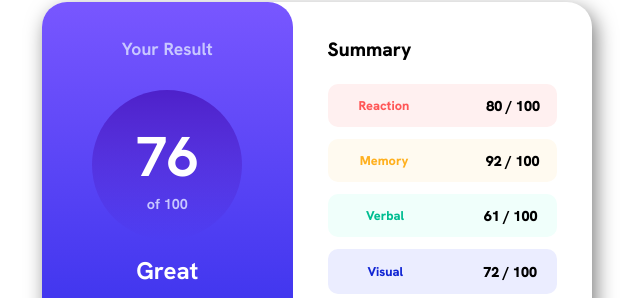
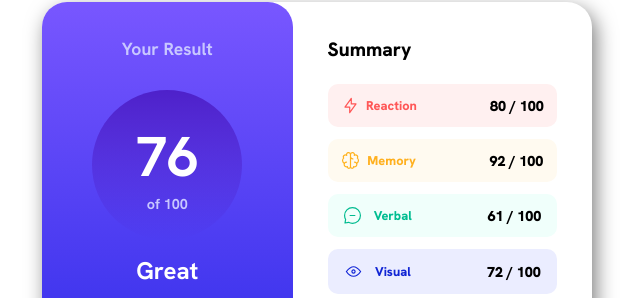
Before and after one commit to Spectrenard/results-summary-component-main, a plain HTML site: page index.html in a window 1280 px wide. Shown: the part 98-396 px from the top of the page, without its empty margins (323-963 px from the left). Drawn offline with Linux system fonts and the light colour scheme.

Commit message:
Update index.html

```diff
--- a/index.html
+++ b/index.html
@@ -45,25 +45,25 @@
       <div class="right-part">
         <h1>Summary</h1>
         <div class="result" id="r-1">
-          <img src="./assets/images/icon-reaction.svg" alt="" />
+          <img src="./icon-reaction.svg" alt="" />
           <span>Reaction</span>
           <p class="value"></p>
         </div>
 
         <div class="result" id="r-2">
-          <img src="./assets/images/icon-memory.svg" alt="" />
+          <img src="./icon-memory.svg" alt="" />
           <span>Memory</span>
           <p class="value"></p>
         </div>
 
         <div class="result" id="r-3">
-          <img src="./assets/images/icon-verbal.svg" alt="" />
+          <img src="./icon-verbal.svg" alt="" />
           <span>Verbal</span>
           <p class="value"></p>
         </div>
 
         <div class="result" id="r-4">
-          <img src="./assets/images/icon-visual.svg" alt="" />
+          <img src="./icon-visual.svg" alt="" />
           <span>Visual</span>
           <p class="value"></p>
           <br />
```
